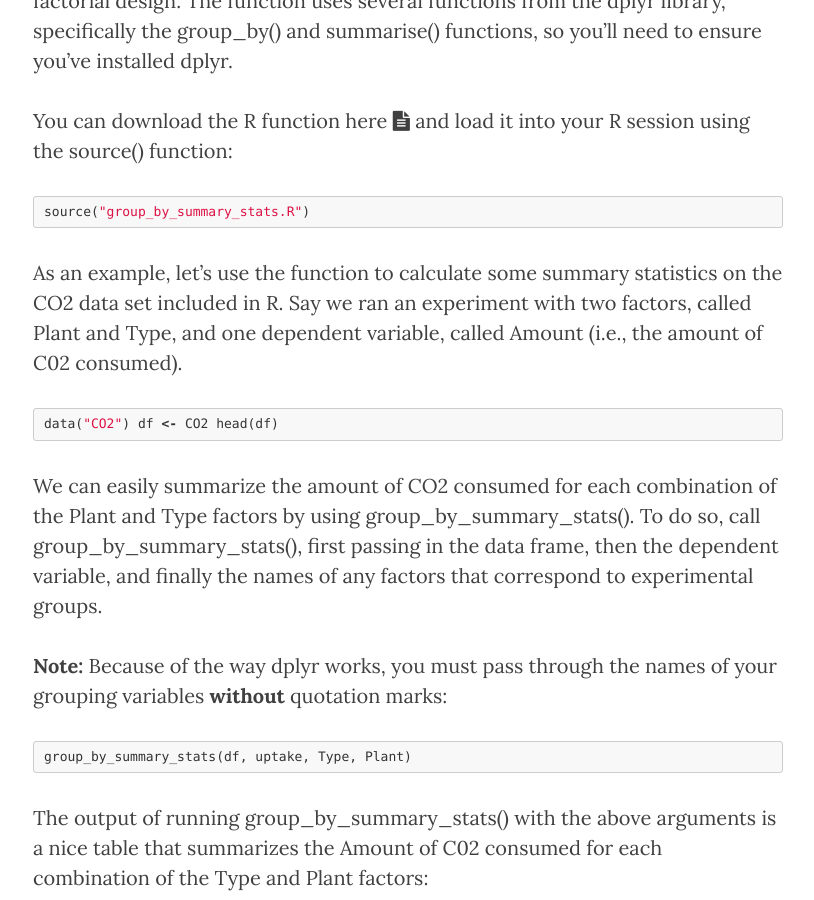
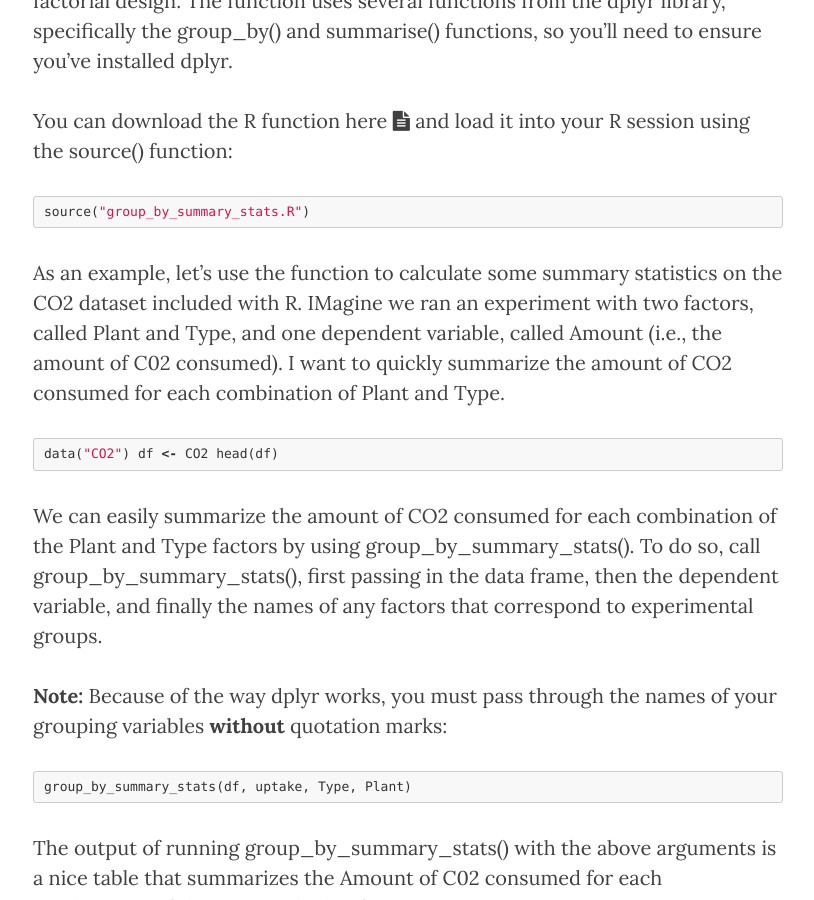
Before and after one commit to ptichko/ptichko.github.io, a Jekyll site: the page built from _posts/2020-06-10-R-Function-To-Calculate-Summary-Statistics-By-Group.md, in a window 1280 px wide and 900 px high, scrolled down 817 px. Shown: the whole window, without its empty margins (232-1046 px from the left). Built offline with Jekyll 4.4.1, drawn with Linux system fonts in a browser that asks for light colours; nearby versions of some CDN libraries.

Commit message:
Update 2020-06-10-R-Function-To-Calculate-Summary-Statistics-By-Group.md

````diff
--- a/_posts/2020-06-10-R-Function-To-Calculate-Summary-Statistics-By-Group.md
+++ b/_posts/2020-06-10-R-Function-To-Calculate-Summary-Statistics-By-Group.md
@@ -13,7 +13,7 @@ You can download the R function here <a href="/r/group_by_summary_stats.R" targe
 source("group_by_summary_stats.R")
 ```
 
-As an example, let's use the function to calculate some summary statistics on the CO2 data set included in R. Say we ran an experiment with two factors, called Plant and Type, and one dependent variable, called Amount (i.e., the amount of C02 consumed).
+As an example, let's use the function to calculate some summary statistics on the CO2 dataset included with R. IMagine we ran an experiment with two factors, called Plant and Type, and one dependent variable, called Amount (i.e., the amount of C02 consumed). I want to quickly summarize the amount of CO2 consumed for each combination of Plant and Type.
 
 ```r
 data("CO2")
````
